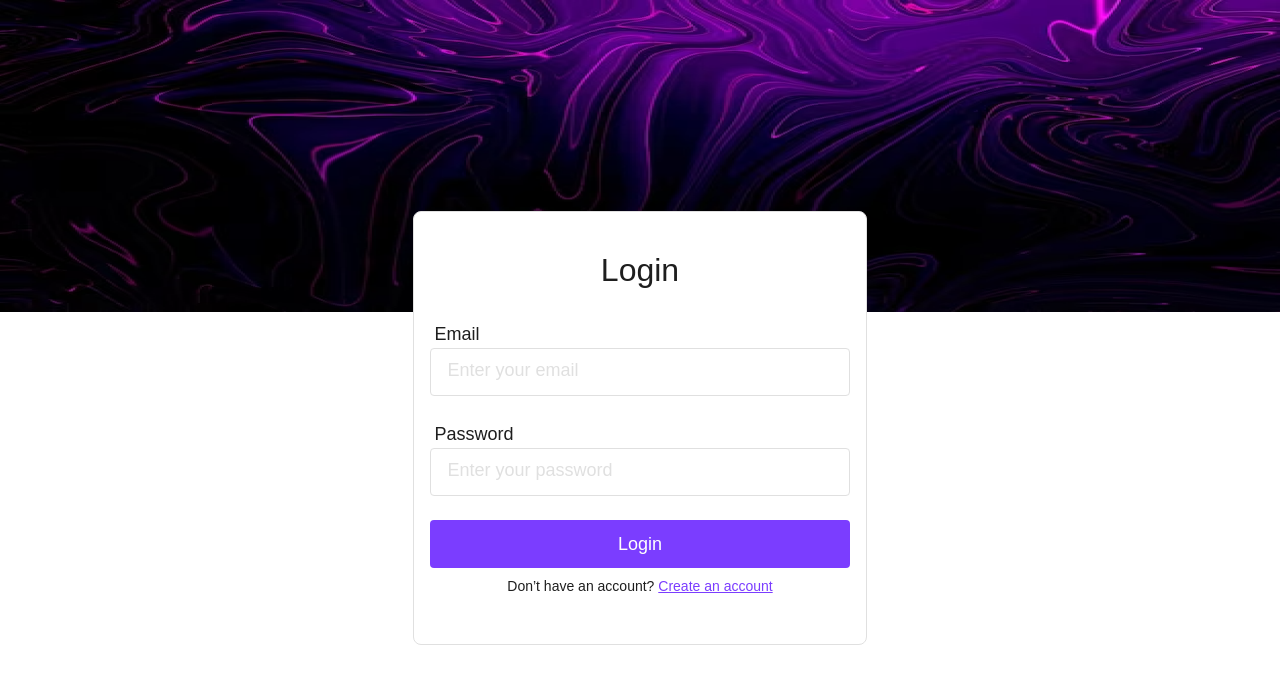
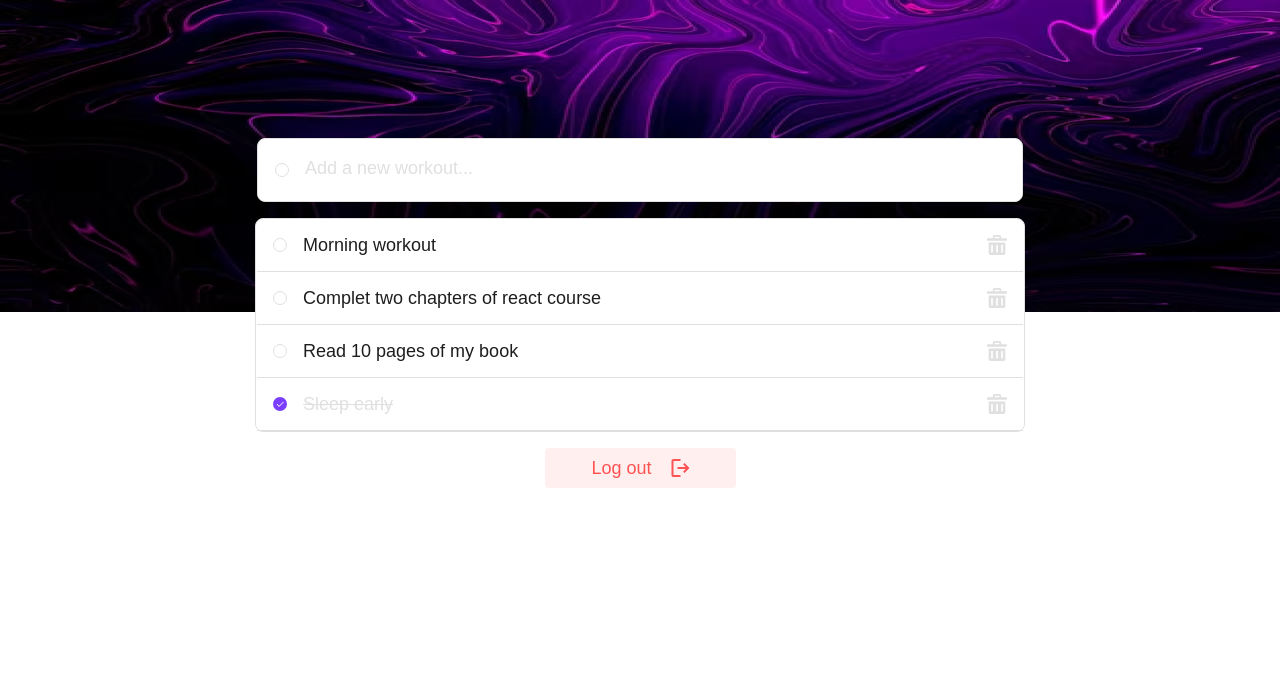
Before and after one commit to khobiziilyes/red-do, a React (Vite) app: page / in a window 1280 px wide. Both pictures are taken after a click on the button "Login". Shown: the top 684 px of the page. Built offline with nearby package versions, Linux system fonts and the light colour scheme.

Commit message:
Finished the design.

```diff
--- a/src/App.module.css
+++ b/src/App.module.css
@@ -35,6 +35,14 @@ input {
   grid-template-columns: 1fr;
 }
 
+.todo-list {
+  position: absolute;
+  top: 17.2%;
+
+  height: 100%;
+  width: 100%;
+}
+
 @media (max-width: 870px) {
   .container {
     min-height: 800px;
--- a/src/App.tsx
+++ b/src/App.tsx
@@ -1,10 +1,23 @@
 import React from "react";
 import styles from "./App.module.css";
-import { RegisterCard, LoginCard } from "./components";
+import { RegisterCard, LoginCard, TodosList } from "./components";
 
 function App() {
+  const [isAuthed, setIsAuthed] = React.useState(false);
   const [isRegistering, setIsRegistering] = React.useState(false);
-  const onAuthed = () => {};
+
+  const onLogout = () => setIsAuthed(false);
+
+  if (isAuthed)
+    return (
+      <div className={styles.container}>
+        <div className={styles["todo-list"]}>
+          <TodosList onLogout={onLogout} />
+        </div>
+      </div>
+    );
+
+  const onAuthed = () => setIsAuthed(true);
 
   return (
     <div className={styles.container}>
--- /dev/null
+++ b/src/components/TodosList/TodosList.css
@@ -0,0 +1,178 @@
+.container,
+.container * {
+  box-sizing: border-box;
+}
+
+.container {
+  display: flex;
+  flex-direction: column;
+  gap: 16px;
+  align-items: center;
+  justify-content: flex-start;
+  position: relative;
+}
+
+.new-item {
+  background: #ffffff;
+  border-radius: 8px;
+  border-style: solid;
+  border-color: #e0e0e0;
+  border-width: 1px;
+  padding: 16px 1px 16px 1px;
+  display: flex;
+  flex-direction: column;
+  gap: 16px;
+  align-items: flex-start;
+  justify-content: flex-start;
+  flex-shrink: 0;
+  width: 766px;
+  position: relative;
+}
+
+.desktop-task {
+  display: flex;
+  flex-direction: row;
+  gap: 16px;
+  position: relative;
+  flex-shrink: 0;
+  align-items: center;
+  justify-content: flex-start;
+}
+
+.ellipse {
+  border-radius: 50%;
+  flex-shrink: 0;
+  width: 14px;
+  height: 14px;
+  position: relative;
+  cursor: pointer;
+}
+
+.done-ellipse {
+  background: #7b3dff;
+}
+
+.not-done-ellipse {
+  border-style: solid;
+  border-color: #e0e0e0;
+  border-width: 1px;
+}
+
+.done-workout {
+  color: #e0e0e0;
+  text-align: left;
+  font:
+    400 18px/20px "Montserrat",
+    sans-serif;
+  text-decoration: line-through;
+  position: relative;
+}
+
+.not-done-workout {
+  color: #1e1e1e;
+  text-align: left;
+  font:
+    400 18px/20px "Montserrat",
+    sans-serif;
+  position: relative;
+}
+
+.new-workout-input {
+  border: none;
+  height: 30px;
+  width: 100%;
+}
+
+.new-workout-input:focus {
+  outline: none;
+}
+
+.new-workout-input::placeholder {
+  text-align: left;
+  font:
+    400 18px/20px "Montserrat",
+    sans-serif;
+  position: relative;
+  color: #e0e0e0;
+}
+
+.list-container {
+  background: #ffffff;
+  border-radius: 8px;
+  border-style: solid;
+  border-color: #e0e0e0;
+  border-width: 1px;
+  padding: 0px 1px;
+  display: flex;
+  flex-direction: column;
+
+  align-items: flex-start;
+  justify-content: flex-start;
+  flex-shrink: 0;
+  position: relative;
+}
+
+.todo-item-container {
+  padding: 16px 16px;
+  display: flex;
+  flex-direction: row;
+  align-items: flex-start;
+  justify-content: space-between;
+  flex-shrink: 0;
+  width: 766px;
+  position: relative;
+
+  border-bottom: #e0e0e0 1px solid;
+}
+
+.correct-mark {
+  flex-shrink: 0;
+  position: absolute;
+  left: 4px;
+  top: 8px;
+  overflow: visible;
+}
+
+.logout-button {
+  flex-shrink: 0;
+  width: 191px;
+  height: 40px;
+  position: relative;
+  border: none;
+
+  background: #ffefef;
+  border-radius: 4px;
+  color: #ff5353;
+  cursor: pointer;
+}
+
+.logout-button:hover {
+  background: #ff5353;
+  color: #ffefef;
+}
+
+.exit-icon {
+  position: absolute;
+  left: 126px;
+  top: 11px;
+  overflow: visible;
+}
+
+.logout-text {
+  text-align: left;
+  font:
+    500 18px/20px "Montserrat",
+    sans-serif;
+  position: absolute;
+  left: 47px;
+  top: 10px;
+}
+
+.delete-icon {
+  color: #e0e0e0;
+  cursor: pointer;
+}
+
+.delete-icon:hover {
+  color: #ff5353;
+}
--- /dev/null
+++ b/src/components/TodosList/TodosList.tsx
@@ -0,0 +1,94 @@
+import "./TodosList.css";
+
+const DeleteSvg = () => (
+  <svg
+    className="delete-icon"
+    width="20"
+    height="20"
+    viewBox="0 0 20 20"
+    fill="none"
+    xmlns="http://www.w3.org/2000/svg"
+  >
+    <path
+      d="M1.66829 18.332C1.66829 19.25 2.41453 20 3.33658 20H16.6712C17.5893 20 18.3395 19.2539 18.3395 18.332V7.5H1.66829V18.332ZM14.1707 10H15.839V17.5H14.1707V10ZM9.16975 10H10.838V17.5H9.16975V10ZM4.16878 10H5.83707V17.5H4.16878V10ZM19.1717 3.33203H14.1707V1.66797C14.1707 0.746094 13.4206 0 12.5024 0H7.50145C6.58331 0 5.83316 0.746094 5.83316 1.66797V3.33594H0.832193C0.371166 3.33203 0 3.70703 0 4.16797V5C0 5.46094 0.371166 5.83203 0.832193 5.83203H19.1678C19.6288 5.83203 20 5.46094 20 5V4.16797C20.0039 3.70703 19.6327 3.33203 19.1717 3.33203ZM12.5024 3.33203H7.50145V1.66797H12.5024V3.33203Z"
+      fill="currentColor"
+    />
+  </svg>
+);
+
+type TodoItemProps = {
+  text: string;
+  isDone: boolean;
+};
+
+const TodoItem = ({ text, isDone }: TodoItemProps) => (
+  <div className="todo-item-container">
+    <div className="desktop-task">
+      <div
+        className={`ellipse ${isDone ? "done-ellipse" : "not-done-ellipse"}`}
+      ></div>
+      <div className={isDone ? "done-workout" : "not-done-workout"}>{text}</div>
+
+      {isDone && (
+        <svg
+          className="correct-mark"
+          width="7"
+          height="5"
+          viewBox="0 0 7 5"
+          fill="none"
+          xmlns="http://www.w3.org/2000/svg"
+        >
+          <path d="M0 2L2 4.5L6.5 0" stroke="white" />
+        </svg>
+      )}
+    </div>
+
+    <DeleteSvg />
+  </div>
+);
+
+type TodoListProps = {
+  onLogout: () => void;
+};
+
+export const TodosList = ({ onLogout }: TodoListProps) => {
+  return (
+    <div className="container">
+      <div className="new-item">
+        <div className="desktop-task" style={{ padding: "0px 16px" }}>
+          <div className="ellipse not-done-ellipse"></div>
+
+          <input
+            className="new-workout-input"
+            placeholder="Add a new workout..."
+          />
+        </div>
+      </div>
+
+      <div className="list-container">
+        <TodoItem text="Morning workout" isDone={false} />
+        <TodoItem text="Complet two chapters of react course" isDone={false} />
+        <TodoItem text="Read 10 pages of my book" isDone={false} />
+        <TodoItem text="Sleep early" isDone={true} />
+      </div>
+
+      <button className="logout-button" onClick={onLogout}>
+        <svg
+          className="exit-icon"
+          width="19"
+          height="18"
+          viewBox="0 0 19 18"
+          fill="none"
+          xmlns="http://www.w3.org/2000/svg"
+        >
+          <path
+            d="M2.5 18C1.95 18 1.479 17.804 1.087 17.412C0.695002 17.02 0.499335 16.5493 0.500002 16V2C0.500002 1.45 0.696002 0.979002 1.088 0.587002C1.48 0.195002 1.95067 -0.000664969 2.5 1.69779e-06H9.5V2H2.5V16H9.5V18H2.5ZM13.5 14L12.125 12.55L14.675 10H6.5V8H14.675L12.125 5.45L13.5 4L18.5 9L13.5 14Z"
+            fill="currentColor"
+          />
+        </svg>
+
+        <div className="logout-text">Log out</div>
+      </button>
+    </div>
+  );
+};
--- a/src/components/index.tsx
+++ b/src/components/index.tsx
@@ -1,3 +1,4 @@
 export { AuthCard } from "./AuthCard/AuthCard";
 export { RegisterCard } from "./RegisterCard/RegisterCard";
 export { LoginCard } from "./LoginCard/LoginCard";
+export { TodosList } from "./TodosList/TodosList";
```
